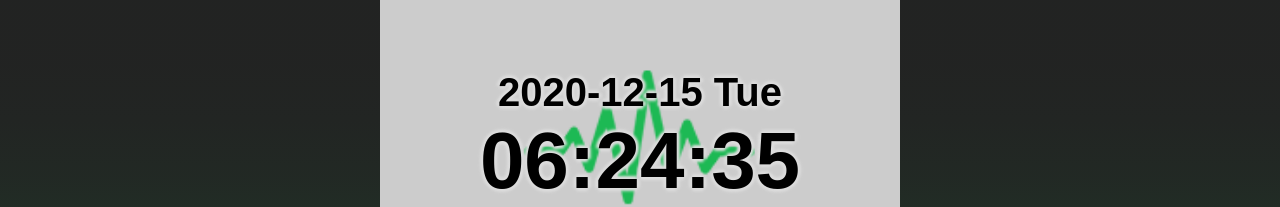
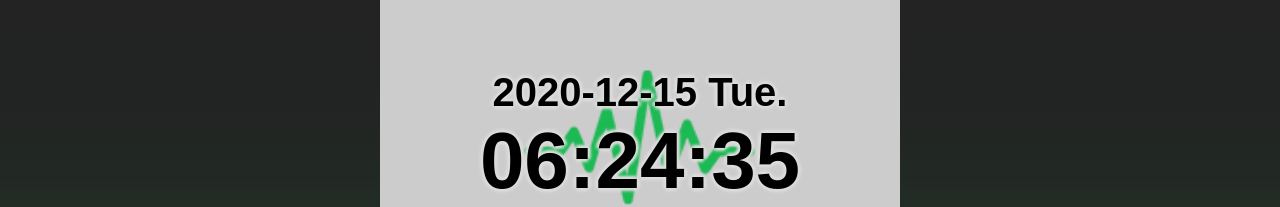
Before and after one commit to nacal/spoticlock, a Vue app: page / in a window 1280 px wide. Shown: the part 322-529 px from the top of the page. Built offline with nearby package versions, Linux system fonts and the light colour scheme; a web font is replaced by a local one.

Commit message:
fix spell

```diff
--- a/src/components/Clock.vue
+++ b/src/components/Clock.vue
@@ -12,7 +12,7 @@ export default {
     return {
       date: "",
       time: "",
-      week: ["Sun", "Mon", "Tue", "Wed", "The", "Fri", "Sat"],
+      week: ["Sun.", "Mon.", "Tue.", "Wed.", "Thu.", "Fri.", "Sat."],
     };
   },
   mounted: function () {
```
